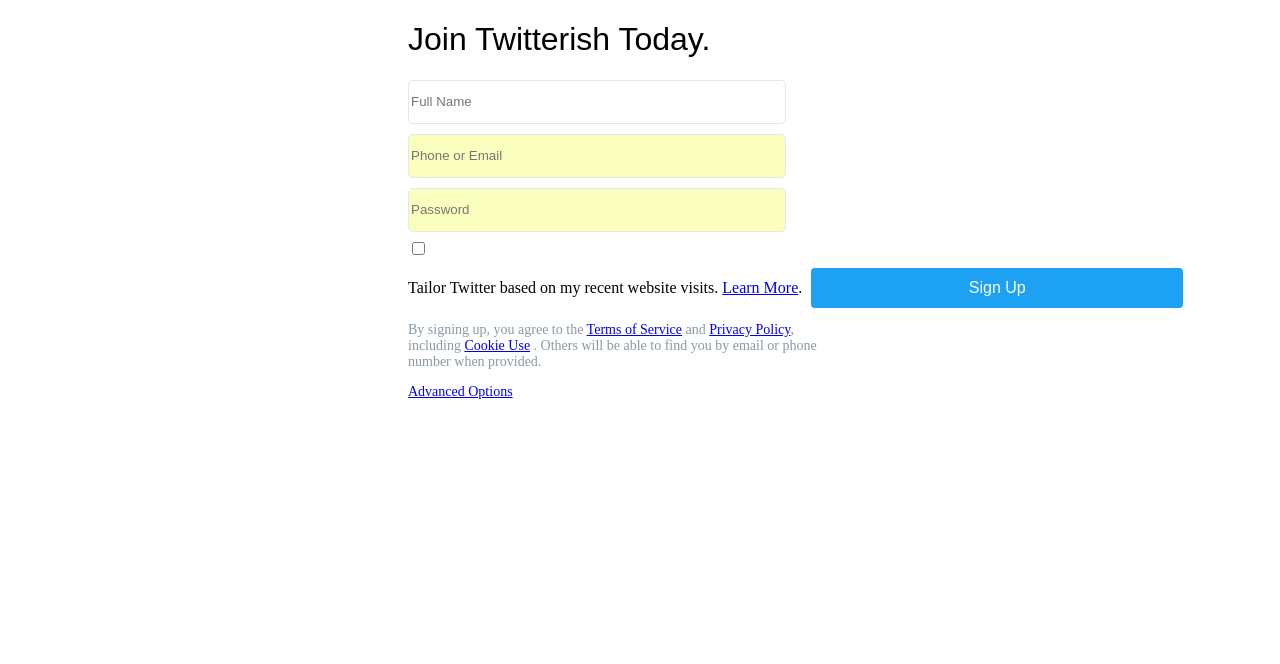
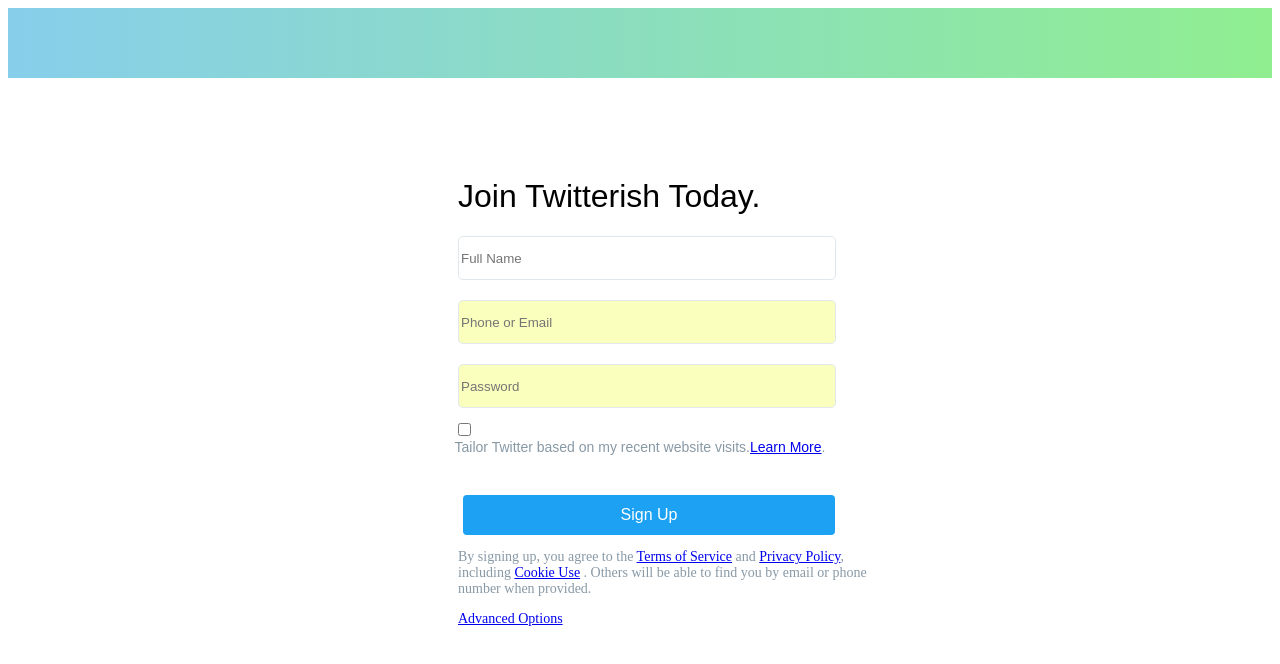
Before and after one commit to Terrionna/twitter_clone, a website: page public/html/signup.html in a window 1280 px wide. Drawn offline with Linux system fonts and the light colour scheme; files that its build step writes are made by us from their sources.

Commit message:
finished lining up input fields and mastered the stupid gradient finally. twittwerish almost done

```diff
--- a/public/css/signup.css
+++ b/public/css/signup.css
@@ -1,6 +1,17 @@
-.whole-page {
+.banner {
+  background: skyblue; /* For browsers that do not support gradients */
+  background: -webkit-linear-gradient(left, skyblue , lightgreen); /* For Safari 5.1 to 6.0 */
+  background: -o-linear-gradient(right, skyblue, lightgreen); /* For Opera 11.1 to 12.0 */
+  background: -moz-linear-gradient(right, skyblue, lightgreen); /* For Firefox 3.6 to 15 */
+  background: linear-gradient(to right, skyblue , lightgreen);
+  width: 100%;
+  height: 70px;
+  margin-top: 0;
+}
+
+input {
   display: block;
-  margin-left: 400px;
+  margin-left: 450px;
 }
 button {
  width: 372px;
@@ -14,11 +25,17 @@ button {
  line-height: normal;
  box-sizing: border-box;
  border-radius: 4px;
- margin-top: 10px;
+ margin-top: 20px;
 }
-input {
-  display: block;
-  margin-top: 10px;
+.check-box {
+  text-align: center;
+  font-size: 14px;
+  font-family: arial;
+  color: #8899a6;
+}
+.sub-mit {
+  margin-left: 450px;
+  margin-top: 20px;
 }
 #name-field {
   height: 40px;
@@ -26,6 +43,7 @@ input {
   border-radius: 5px;
   border: 1px solid #e1e8ed;
   font-style: arial;
+  margin-top: 20px;
 }
 #phone-email {
   background-color: rgb(250, 255, 189);
@@ -34,6 +52,7 @@ input {
   border-radius: 5px;
   border: 1px solid #e1e8ed;
   font-style: arial;
+  margin-top: 20px;
 }
 #password {
   height: 40px;
@@ -43,17 +62,23 @@ input {
   background-color: rgb(250, 255, 189);
   color: #8899a6;
   font-style: arial;
+  margin-top: 20px;
 }
 h1 {
 font-family: arial;
 font-weight: normal;
-margin-left: 400px;
+margin-left: 450px;
+margin-top: 100px;
 }
 #ua {
 color: #8899a6;
 font-size: 14px;
+margin-left: 450px;
 }
 #options {
   font-size: 14px;
-
+  margin-left: 450px;
 }
+#checkbox {
+  margin-top: 15px;
+}
--- a/public/html/signup.html
+++ b/public/html/signup.html
@@ -8,6 +8,11 @@
   <link rel="stylesheet" href="css/signup.css">
 </head>
 <body>
+<div class= "banner">
+  <nav>
+
+  </nav>
+</div>
   <h1>Join Twitterish Today.</h1>
 <div class="whole-page">
   <main>
@@ -15,8 +20,8 @@
         <input type="name" name="name" placeholder="Full Name" id="name-field">
         <input type= "email"  name="Phone or Email" placeholder= "Phone or Email" id="phone-email">
         <input type="password" name="password"  placeholder="Password" id="password">
-        <input type="checkbox">  Tailor Twitter based on my recent website visits. <a href="#">Learn More</a>.
-        <button type="submit" name="submit" id="s-button">Sign Up</button>
+        <div class ="check-box"><input type="checkbox" id= "checkbox">Tailor Twitter based on my recent website visits.<a href="#">Learn More</a>.</div>
+        <div class="sub-mit"><button type="submit" name="submit" id="s-button">Sign Up</button></div>
 
     </form>
   </main>
```
